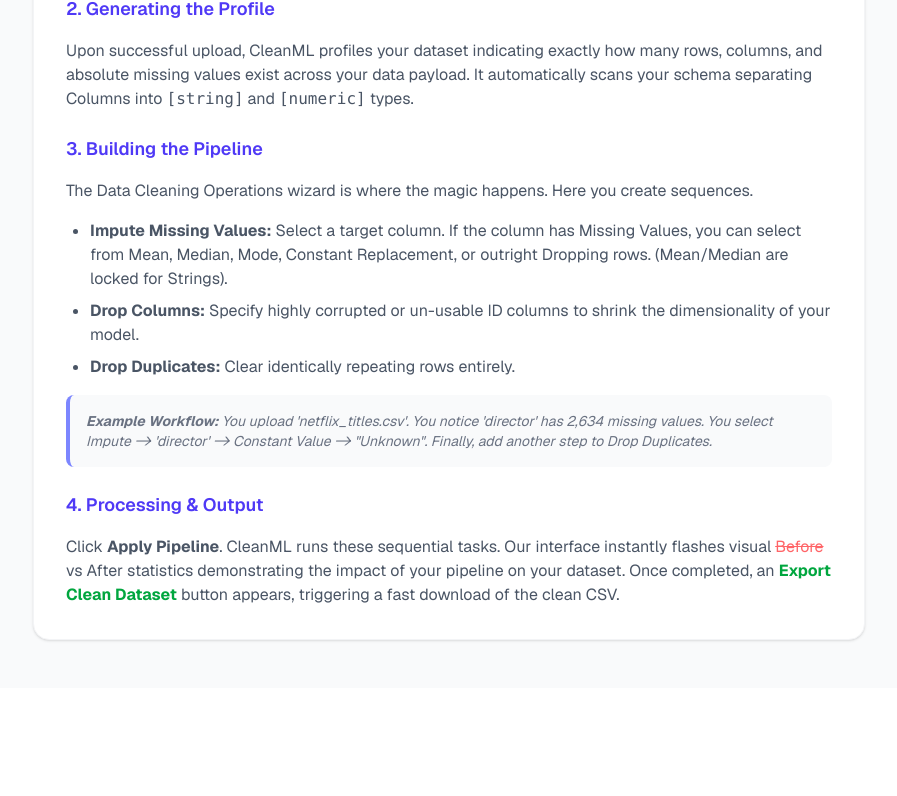
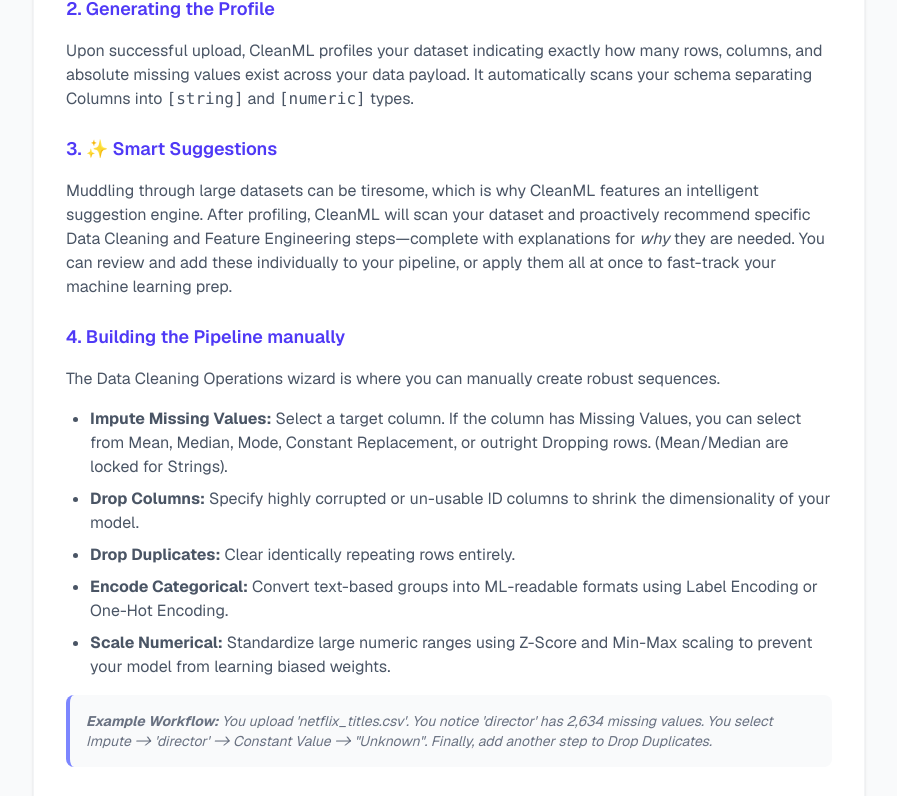
Before and after one commit to HexCoder404/CleanML, a Next.js app in the folder frontend/: page /docs in a window 1280 px wide. Shown: the part 615-1411 px from the top of the page, without its empty margins (191-1088 px from the left). Before the commit the page ends 1303 px from the top, so only its background shows below. Built offline with nearby package versions, Linux system fonts and the light colour scheme.

Commit message:
refined Smart Suggestion

```diff
--- a/frontend/src/app/docs/page.tsx
+++ b/frontend/src/app/docs/page.tsx
@@ -46,14 +46,26 @@ export default function Docs() {
           </div>
 
           <div className="space-y-4">
-            <h3 className="text-lg font-semibold text-indigo-600">3. Building the Pipeline</h3>
+            <h3 className="text-lg font-semibold text-indigo-600">3. ✨ Smart Suggestions</h3>
             <p className="text-gray-600">
-              The Data Cleaning Operations wizard is where the magic happens. Here you create sequences.
+              Muddling through large datasets can be tiresome, which is why CleanML features an intelligent suggestion engine.
+              After profiling, CleanML will scan your dataset and proactively recommend specific Data Cleaning and Feature Engineering
+              steps—complete with explanations for <em>why</em> they are needed. You can review and add these individually to your pipeline,
+              or apply them all at once to fast-track your machine learning prep.
+            </p>
+          </div>
+
+          <div className="space-y-4">
+            <h3 className="text-lg font-semibold text-indigo-600">4. Building the Pipeline manually</h3>
+            <p className="text-gray-600">
+              The Data Cleaning Operations wizard is where you can manually create robust sequences.
             </p>
             <ul className="list-disc pl-6 space-y-2 text-gray-600">
               <li><strong>Impute Missing Values:</strong> Select a target column. If the column has Missing Values, you can select from Mean, Median, Mode, Constant Replacement, or outright Dropping rows. (Mean/Median are locked for Strings).</li>
               <li><strong>Drop Columns:</strong> Specify highly corrupted or un-usable ID columns to shrink the dimensionality of your model.</li>
               <li><strong>Drop Duplicates:</strong> Clear identically repeating rows entirely.</li>
+              <li><strong>Encode Categorical:</strong> Convert text-based groups into ML-readable formats using Label Encoding or One-Hot Encoding.</li>
+              <li><strong>Scale Numerical:</strong> Standardize large numeric ranges using Z-Score and Min-Max scaling to prevent your model from learning biased weights.</li>
             </ul>
             <p className="text-gray-500 italic mt-2 text-sm bg-gray-50 p-4 rounded-lg border-l-4 border-indigo-400">
               <strong>Example Workflow:</strong> You upload &apos;netflix_titles.csv&apos;. You notice &apos;director&apos; has 2,634 missing values. You select Impute -&gt; &apos;director&apos; -&gt; Constant Value -&gt; &quot;Unknown&quot;. Finally, add another step to Drop Duplicates.
@@ -61,7 +73,7 @@ export default function Docs() {
           </div>
 
           <div className="space-y-4">
-            <h3 className="text-lg font-semibold text-indigo-600">4. Processing & Output</h3>
+            <h3 className="text-lg font-semibold text-indigo-600">5. Processing & Output</h3>
             <p className="text-gray-600">
               Click <strong>Apply Pipeline</strong>. CleanML runs these sequential tasks. Our interface instantly flashes visual <span className="line-through text-red-400">Before</span> vs <span>After</span> statistics demonstrating the impact of your pipeline on your dataset.
 
--- a/frontend/src/app/page.tsx
+++ b/frontend/src/app/page.tsx
@@ -189,10 +189,12 @@ export default function Home() {
 
   const isNumericCol = selectedCol && profile?.columns[selectedCol]?.dtype.match(/(int|float|numeric)/i);
 
-  const getSmartSuggestions = (): Omit<CleanOperation, "id">[] => {
+  type Suggestion = Omit<CleanOperation, "id"> & { explanation: string };
+
+  const getSmartSuggestions = (): Suggestion[] => {
     if (!profile) return [];
 
-    const suggestions: Omit<CleanOperation, "id">[] = [];
+    const suggestions: Suggestion[] = [];
     const idPatterns = ["id", "index", "uuid"];
     const avoidEncodePatterns = ["title", "description", "name", "date", "url"];
 
@@ -211,6 +213,7 @@ export default function Home() {
           type: "impute",
           columns: [colName],
           strategy: isNum ? "median" : "mode",
+          explanation: `Missing ${colInfo.null_count} values (${colInfo.null_percent}%). Best to fill with ${isNum ? 'median' : 'mode'} to maintain distribution.`
         });
       }
     });
@@ -231,6 +234,7 @@ export default function Home() {
           type: "encode",
           columns: [colName],
           strategy: "label",
+          explanation: `Categorical text data cannot be fed into Machine Learning models directly. Label encoding converts this to numbers.`
         });
         encodeCount++;
       }
@@ -250,6 +254,7 @@ export default function Home() {
            type: "scale",
            columns: [colName],
            strategy: "standard",
+           explanation: 'Numeric values should be scaled (standardized) so ML models do not give them biased weight due to large ranges.'
          });
          scaleCount++;
       }
@@ -258,7 +263,10 @@ export default function Home() {
     return suggestions;
   };
 
-  const smartSuggestions = profile ? getSmartSuggestions() : [];
+  // Get suggestions and filter out any that already have an operation applied to their column
+  const smartSuggestions = profile
+    ? getSmartSuggestions().filter(sugg => !operations.some(op => op.columns?.includes(sugg.columns?.[0] || "")))
+    : [];
 
   return (
     <div className="min-h-screen bg-gray-50 text-gray-900 font-sans">
@@ -423,7 +431,7 @@ export default function Home() {
             </section>
 
             {/* Smart Suggestions */}
-            {smartSuggestions.length > 0 && operations.length === 0 && (
+            {smartSuggestions.length > 0 && (
               <section className="bg-gradient-to-r from-indigo-50 to-white rounded-xl shadow-sm border border-indigo-100 overflow-hidden mt-8 animate-in fade-in slide-in-from-bottom-4 duration-500">
                 <div className="px-6 py-4 border-b border-indigo-100 bg-indigo-50/80 flex items-center justify-between">
                   <h2 className="text-lg font-semibold text-indigo-900 flex items-center space-x-2">
@@ -431,25 +439,43 @@ export default function Home() {
                   </h2>
                 </div>
                 <div className="p-6">
-                  <p className="text-indigo-800 font-medium mb-4">We analyzed your dataset and found issues. Suggested Pipeline:</p>
+                  <p className="text-indigo-800 font-medium mb-4">We analyzed your dataset and found issues. You can add these suggested steps to your pipeline:</p>
                   <div className="space-y-3 mb-6">
                      {smartSuggestions.map((sugg, idx) => (
-                        <div key={idx} className="flex items-center space-x-3 bg-white p-3 rounded-lg border border-indigo-100 shadow-sm max-w-xl">
-                           <span className="bg-indigo-100 text-indigo-800 text-xs font-bold px-3 py-1 rounded-full">{idx + 1}</span>
-                           <span className="text-sm font-medium text-gray-800">
+                        <div key={idx} className="flex flex-col sm:flex-row sm:items-center justify-between bg-white p-4 rounded-lg border border-indigo-100 shadow-sm gap-4">
+                           <div className="flex items-start space-x-3">
+                               <span className="bg-indigo-100 text-indigo-800 text-xs font-bold px-3 py-1 rounded-full mt-0.5">{idx + 1}</span>
+                               <div>
+                                   <span className="text-sm font-bold text-gray-900 block mb-1">
                                         {sugg.type === "impute" && `Impute "${sugg.columns?.[0]}" → ${sugg.strategy === 'median' ? 'Median' : 'Mode'}`}
                                         {sugg.type === "encode" && `Encode "${sugg.columns?.[0]}"`}
                                         {sugg.type === "scale" && `Scale "${sugg.columns?.[0]}"`}
                                    </span>
+                                   <span className="text-xs text-gray-500">{sugg.explanation}</span>
+                               </div>
+                           </div>
+                           <button onClick={() => {
+                              // Re-use logic to strip out the explanation before saving to store
+                              const { explanation, ...cleanOp } = sugg;
+                              addOperation(cleanOp);
+                           }} className="shrink-0 py-2 px-4 bg-indigo-50 hover:bg-indigo-100 text-indigo-700 text-sm font-semibold rounded-md border border-indigo-200 transition-colors flex items-center space-x-2">
+                              <svg className="w-4 h-4" fill="none" stroke="currentColor" viewBox="0 0 24 24"><path strokeLinecap="round" strokeLinejoin="round" strokeWidth="2" d="M12 4v16m8-8H4"></path></svg>
+                              <span>Add to Pipeline</span>
+                           </button>
                         </div>
                      ))}
                   </div>
+                  {smartSuggestions.length > 1 && (
                      <button onClick={() => {
-                     smartSuggestions.forEach(s => addOperation(s));
+                        smartSuggestions.forEach(s => {
+                           const { explanation, ...cleanOp } = s;
+                           addOperation(cleanOp);
+                        });
                      }} className="py-2.5 px-6 bg-indigo-600 hover:bg-indigo-700 text-white font-semibold rounded-md shadow-sm transition-all hover:shadow-md flex items-center space-x-2">
                         <svg className="w-5 h-5 text-indigo-200" fill="none" stroke="currentColor" viewBox="0 0 24 24"><path strokeLinecap="round" strokeLinejoin="round" strokeWidth="2" d="M13 10V3L4 14h7v7l9-11h-7z"></path></svg>
-                     <span>Apply Suggested Pipeline</span>
+                        <span>Apply All Suggestions</span>
                      </button>
+                  )}
                 </div>
               </section>
             )}
```
Lines whose indentation alone changed are shown as unchanged.
